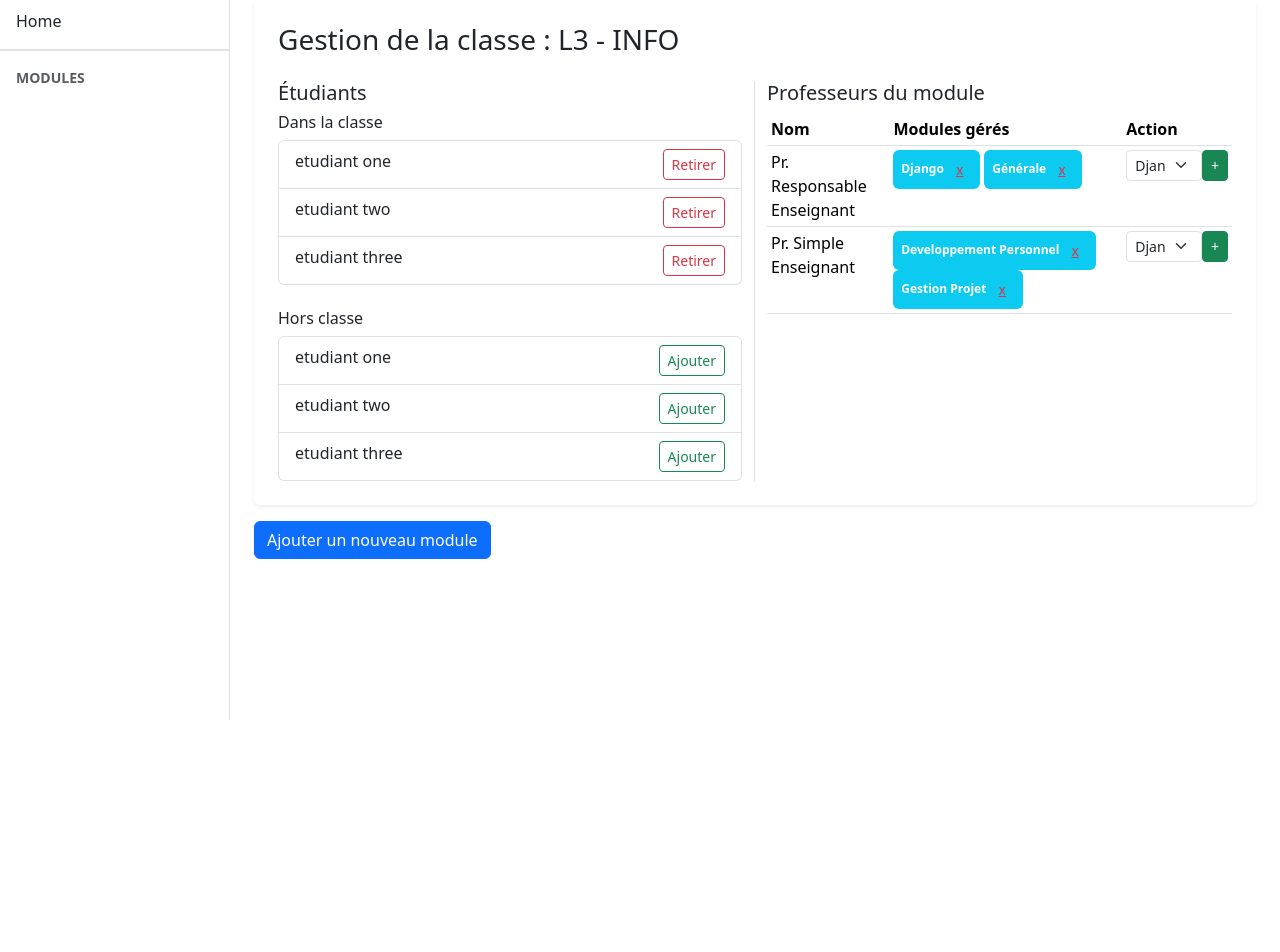
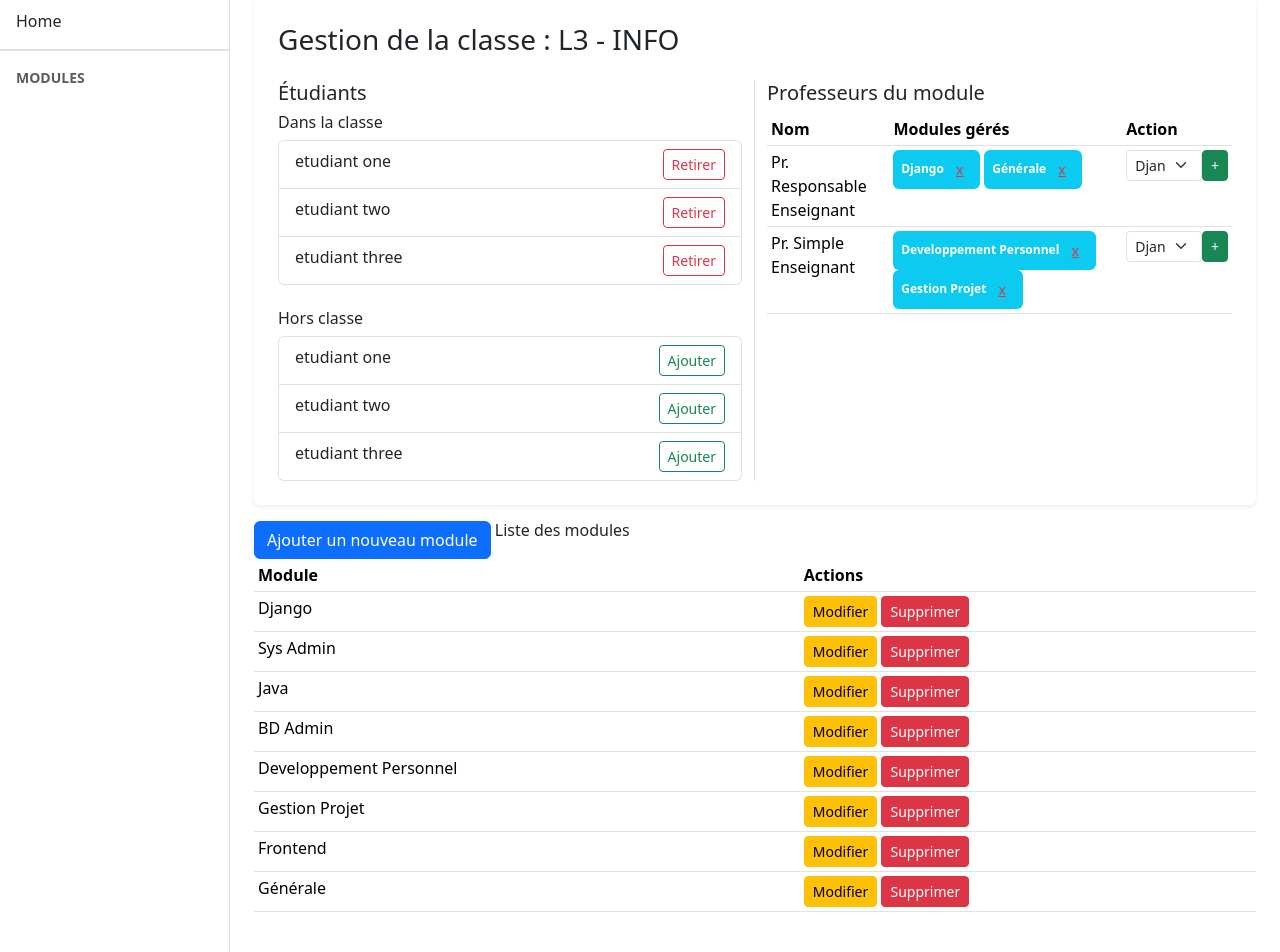
Before and after one commit to NoSeaBass/Django-Partage_Resources_Pedagogiques, a Django app: template src/utilisateurs/templates/utilisateurs/professeur/classe.html in a window 1280 px wide. Shown: the part 80-1032 px from the top of the page. Before the commit the page ends 800 px from the top, so only its background shows below. Run offline with Django 5.2, Linux system fonts and the light colour scheme; the template is opened without the code that fills it: values that come from a table or form of the project are taken from there, others are empty; data comes from the database, SQL or seed files in the repository.

Commit message:
gestion modules et ecriture raport

```diff
--- a/src/utilisateurs/templates/utilisateurs/professeur/classe.html
+++ b/src/utilisateurs/templates/utilisateurs/professeur/classe.html
@@ -79,9 +79,37 @@
     </div>
 </div>
 
-<button type="button" class="btn btn-primary mt-3" data-bs-toggle="modal" data-bs-target="#modalModule">
-    Ajouter un nouveau module
-</button>
+<div>
+    <button type="button" class="btn btn-primary mt-3" data-bs-toggle="modal" data-bs-target="#modalModule">
+        Ajouter un nouveau module
+    </button>
+    <t5>Liste des modules</t5>
+    <table class="table table-sm">
+        <thead>
+            <tr>
+                <th>Module</th>
+                <th>Actions</th>
+            </tr>
+        </thead>
+        <tbody>
+            {% for mod in modules_classe %}
+            <tr>
+                <td>{{ mod.intitule }}</td>
+                <td>
+                    <form method="post" style="display:inline;">
+                        {% csrf_token %}
+                        <input type="hidden" name="module_id" value="{{ mod.pk }}">
+
+                        <button type="button" class="btn btn-sm btn-warning" data-bs-toggle="modal" data-bs-target="#modalModif{{ mod.pk }}">Modifier</button>
+
+                        <button name="supprimer_module" class="btn btn-sm btn-danger" onclick="return confirm('Confirmer ?')">Supprimer</button>
+                    </form>
+                </td>
+            </tr>
+            {% endfor %}
+        </tbody>
+    </table>
+</div>
 
 <div class="modal fade" id="modalModule" tabindex="-1" aria-hidden="true">
     <div class="modal-dialog">
@@ -101,4 +129,21 @@
         </form>
     </div>
 </div>
+{% for mod in modules_classe %}
+<div class="modal fade" id="modalModif{{ mod.pk }}" tabindex="-1">
+    <div class="modal-dialog">
+        <form method="post" class="modal-content">
+            {% csrf_token %}
+            <input type="hidden" name="module_id" value="{{ mod.pk }}">
+            <div class="modal-header"><h5>Modifier {{ mod.intitule }}</h5></div>
+            <div class="modal-body">
+                <input type="text" name="intitule" class="form-control" value="{{ mod.intitule }}" required>
+            </div>
+            <div class="modal-footer">
+                <button type="submit" name="modifier_module" class="btn btn-primary">Enregistrer</button>
+            </div>
+        </form>
+    </div>
+</div>
+{% endfor %}
 {% endblock %}
```
Also changed, not shown: src/utilisateurs/views.py (+10 -2 lines).
